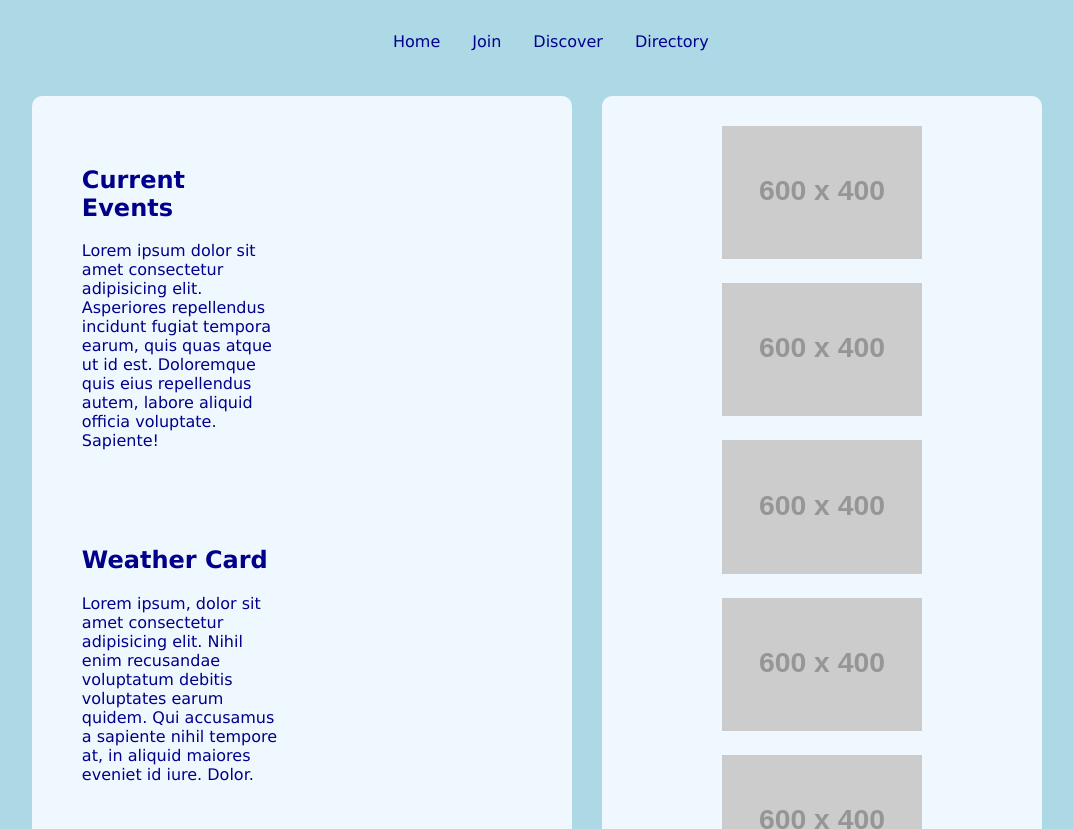
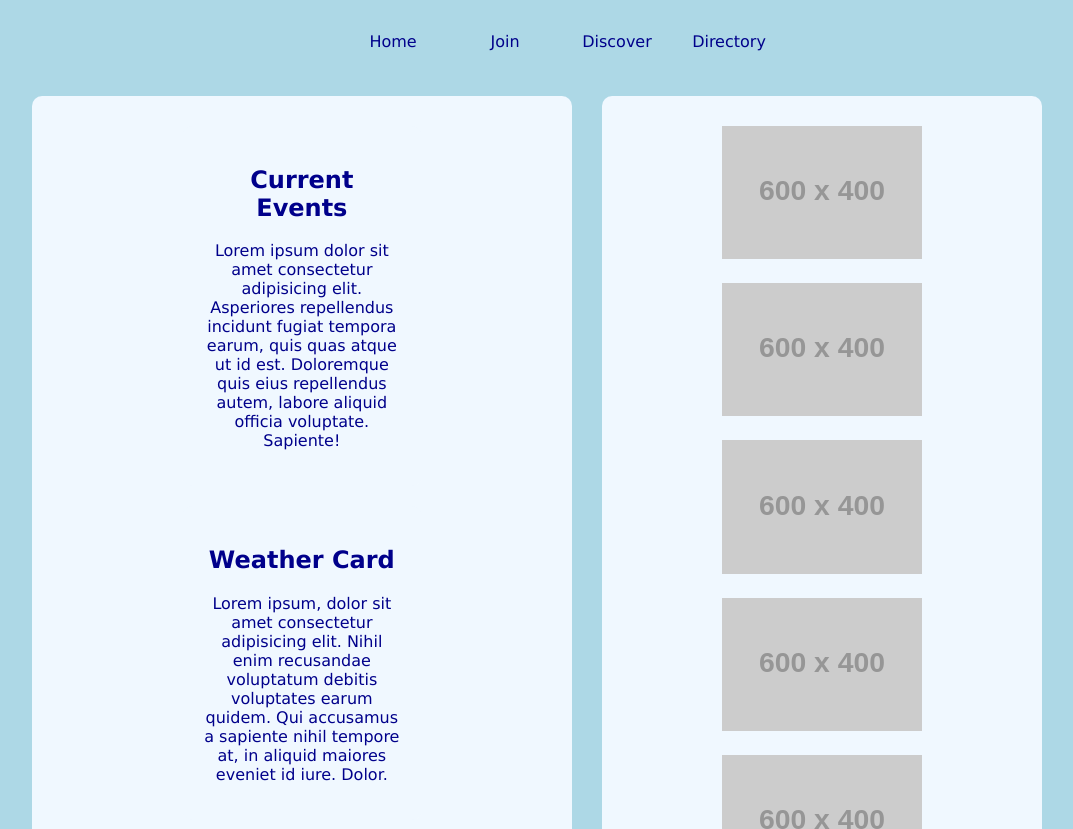
Before and after one commit to CaioSEC/chamber, a plain HTML site: page discover.html in a window 1280 px wide. Shown: the top 829 px of the page, without its empty margins (103-1176 px from the left). Drawn offline with Linux system fonts and the light colour scheme; placeholder pictures from the web are drawn by us.

Commit message:
minor changes

```diff
--- a/discover.html
+++ b/discover.html
@@ -27,7 +27,7 @@
 
             <main>
 
-                    <div class="divbox2">
+                    <div class="divbox2" style="width: 500px;">
                         <section>
                             <H1>Current Events</H1>
                             <p>Lorem ipsum dolor sit amet consectetur adipisicing elit. Asperiores repellendus incidunt fugiat tempora earum, quis quas atque ut id est. Doloremque quis eius repellendus autem, labore aliquid officia voluptate. Sapiente!</p>
--- a/styles/base.css
+++ b/styles/base.css
@@ -17,10 +17,12 @@ nav {
 }
 
 nav ul {
+    padding: 0%;
 	list-style-type: none;
 }
 
 nav a{
+    min-width: 80px;
     display: block;
     color: darkblue;
     text-align: center;
@@ -88,8 +90,8 @@ section {
 .divbox2 {
     vertical-align: top;
     height: max-content;
-    width: 500px;
-    text-align: left;
+    width: 50vw;
+    text-align: center;
     display: inline-block;
     padding: 20px;
     border-radius: 10px;
```
Also changed, not shown: join.html (+1 -1 lines).
